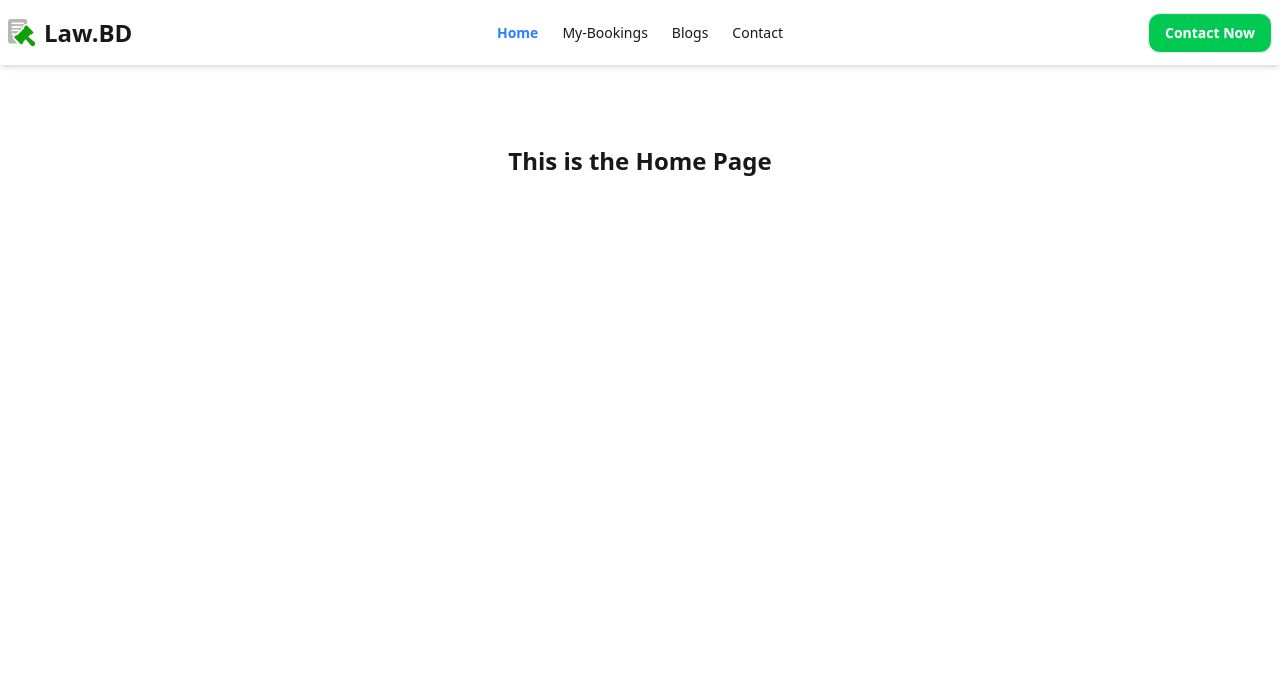
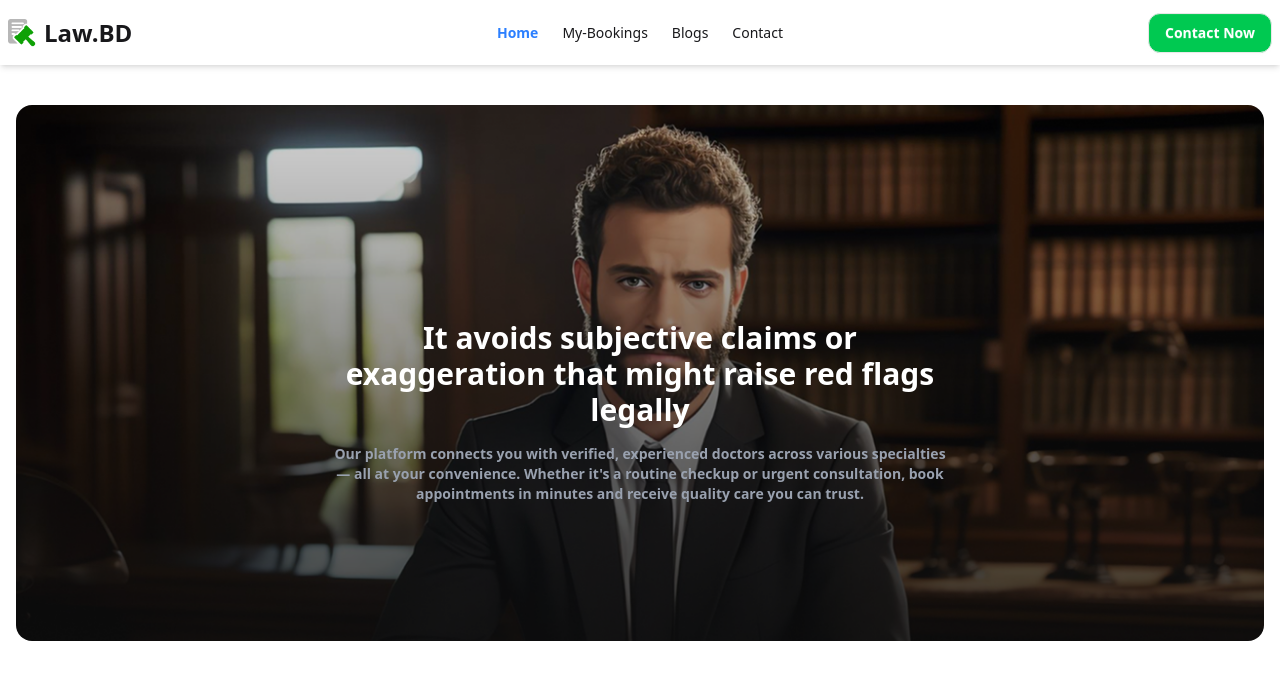
Before and after one commit to codeWithKausar43/LawyerBD, a React (Vite) app: page / in a window 1280 px wide. Shown: the top 680 px of the page. Built offline with nearby package versions, Linux system fonts and the light colour scheme.

Commit message:
banner complete

```diff
--- /dev/null
+++ b/src/components/Banner.jsx
@@ -0,0 +1,23 @@
+import bannerImg from "../assets/banner-img-1.png";
+
+const Banner = () => {
+  return (
+    <div className="relative">
+      <img className="rounded-2xl" src={bannerImg} alt="" />
+      <div className="absolute top-2/5 left-1/2 transform -translate-x-1/2">
+        <h3 className="text-3xl font-bold text-white">
+          It avoids subjective claims or exaggeration that might raise red flags
+          legally
+        </h3>
+        <p className="text-sm text-gray-400 mt-4">
+          Our platform connects you with verified, experienced doctors across
+          various specialties — all at your convenience. Whether it's a routine
+          checkup or urgent consultation, book appointments in minutes and
+          receive quality care you can trust.
+        </p>
+      </div>
+    </div>
+  );
+};
+
+export default Banner;
--- a/src/pages/Home.jsx
+++ b/src/pages/Home.jsx
@@ -1,7 +1,9 @@
+import Banner from "../components/banner";
+
 const Home = () => {
     return (
-      <div className="text-2xl font-semibold text-center mt-20">
-        This is the Home Page
+      <div className="text-2xl font-semibold text-center mt-10">
+         <Banner></Banner>
       </div>
     );
   };
```
